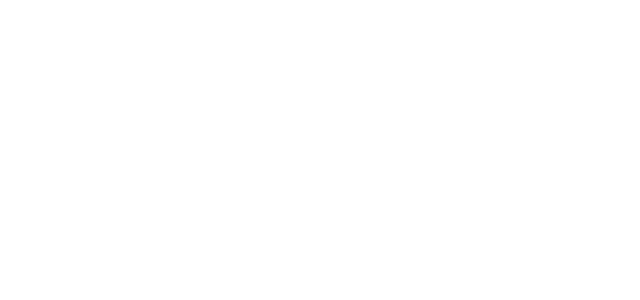
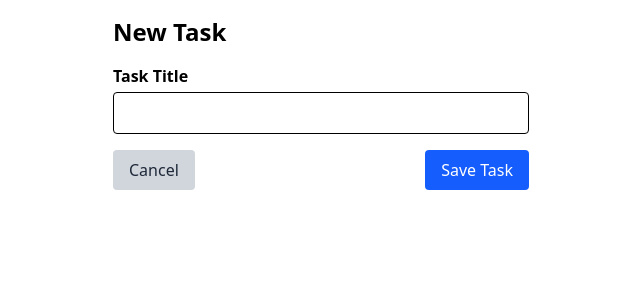
Before and after one commit to edercirino/task-dashboard, a React (Vite) app: page /tasks/new in a window 1280 px wide. Before the commit this address had no page. Shown: the top 300 px of the page, without its empty margins (319-959 px from the left). Built offline with nearby package versions, Linux system fonts and the light colour scheme.

Commit message:
Create: Create task page

```diff
--- /dev/null
+++ b/src/pages/TaskCreatePage.jsx
@@ -0,0 +1,60 @@
+import React from "react";
+import { useNavigate } from "react-router-dom";
+
+const TaskCreatePage = () => {
+  const [title, setTitle] = React.useState("");
+  const navigate = useNavigate();
+
+  const handleSubmit = (e) => {
+    e.preventDefault();
+
+    console.log("New Task:", title);
+
+    navigate("/tasks");
+  };
+
+  const handleCancel = () => {
+    navigate("/tasks");
+  };
+
+  return (
+    <div className="p-4 max-w-md mx-auto">
+      <h2 className="text-2xl font-bold mb-4">New Task</h2>
+
+      <form onSubmit={handleSubmit} className="space-y-4">
+        <div>
+          <label htmlFor="title" className="block font-semibold mb-1">
+            Task Title
+          </label>
+          <input
+            id="title"
+            type="text"
+            value={title}
+            onChange={(e) => setTitle(e.target.value)}
+            className="w-full border rounded px-3 py-2"
+            required
+          />
+        </div>
+
+        <div className="flex justify-between">
+          <button
+            type="button"
+            onClick={handleCancel}
+            className="px-4 py-2 bg-gray-300 text-gray-800 rounded"
+          >
+            Cancel
+          </button>
+
+          <button
+            type="submit"
+            className="px-4 py-2 bg-blue-600 text-white rounded"
+          >
+            Save Task
+          </button>
+        </div>
+      </form>
+    </div>
+  );
+};
+
+export default TaskCreatePage;
--- a/src/routes/AppRoutes.jsx
+++ b/src/routes/AppRoutes.jsx
@@ -4,6 +4,7 @@
 import PrivateRoute from "./PrivateRoute";
 import DashboardLayout from "../layouts/DashboardLayout";
 import TaskListPage from "../pages/TaskListPage";
+import TaskCreatePage from "../pages/TaskCreatePage";
 
 const AppRoutes = () => {
   return (
@@ -21,6 +22,7 @@
       />
       <Route path="tasks" element={<TaskListPage />} />
       <Route path="profile" element={<h1>Profile Page</h1>} />
+      <Route path="tasks/new" element={<TaskCreatePage />} />
     </Routes>
   );
 };
```
